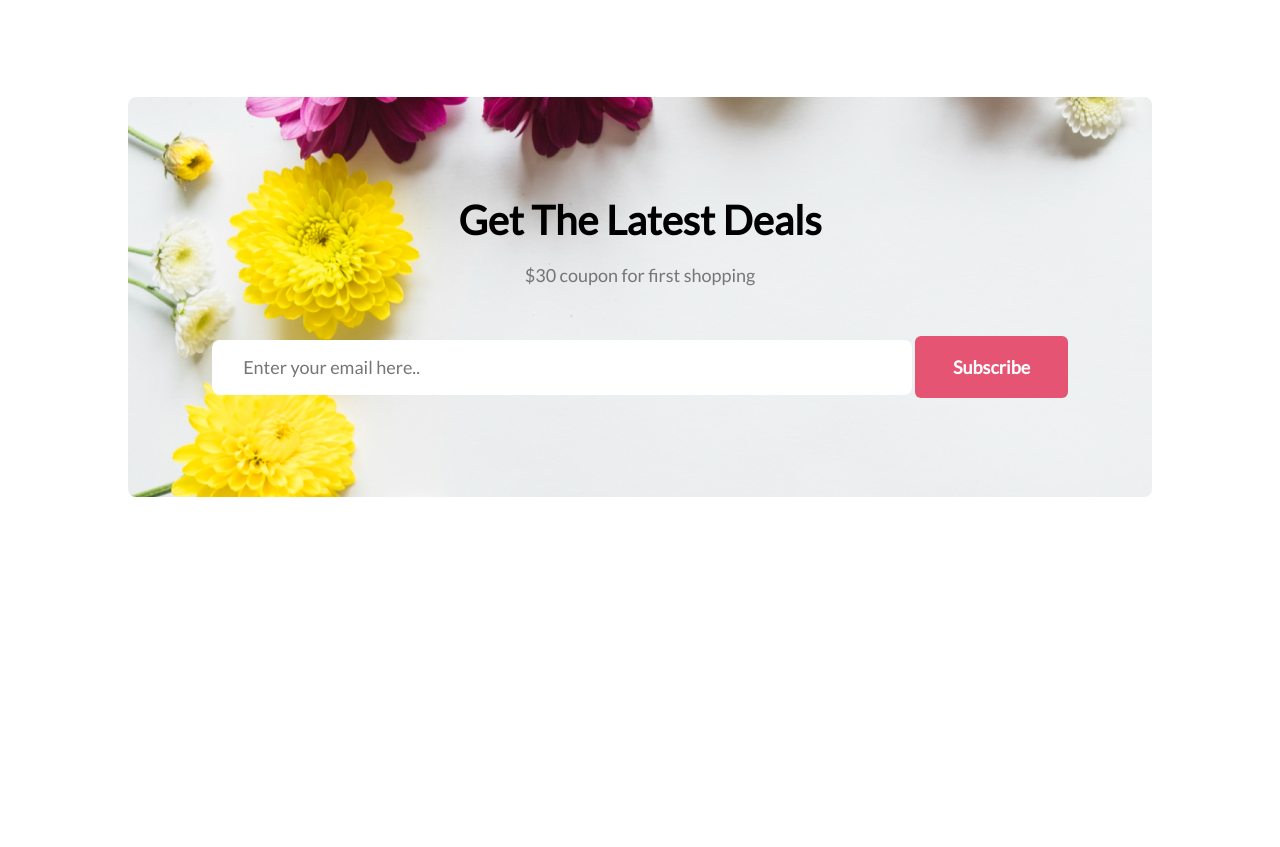
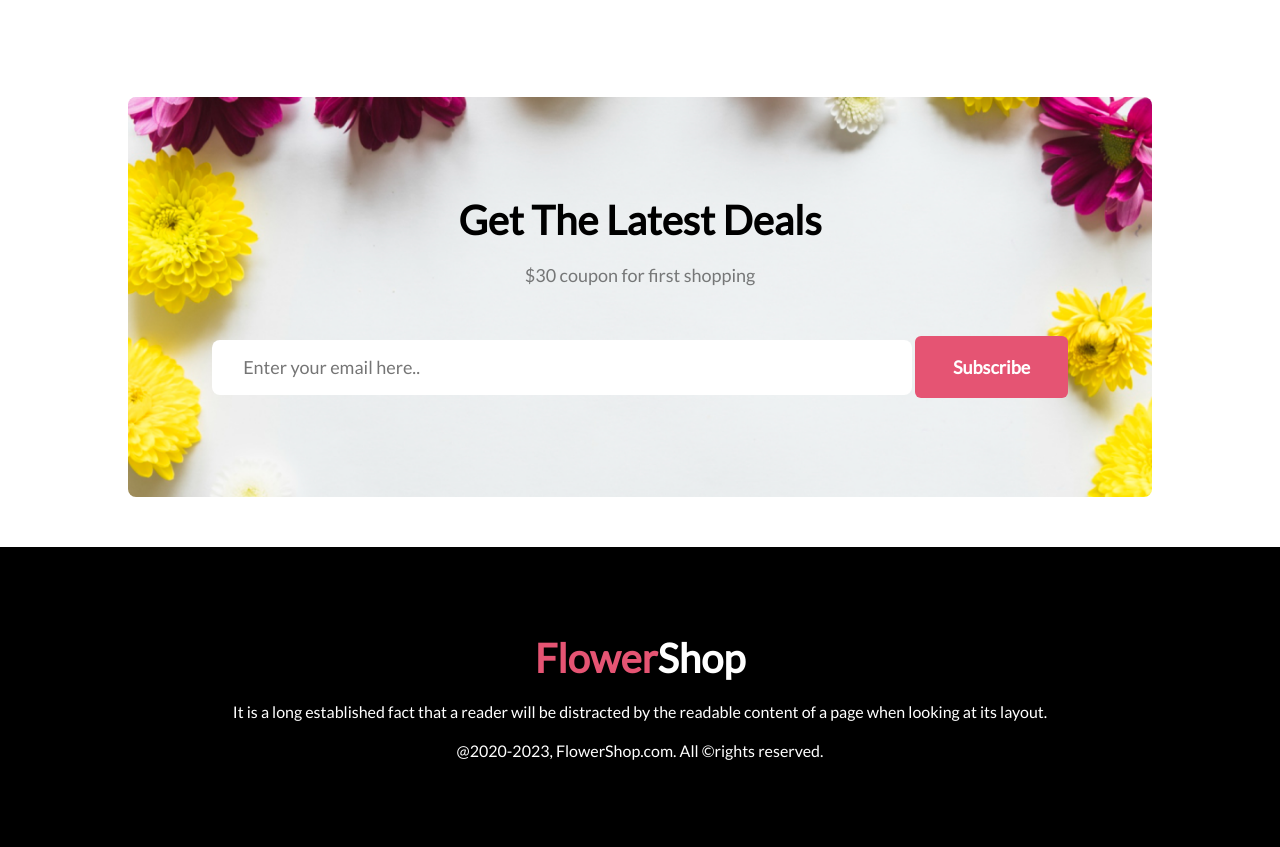
Before and after one commit to yuvrajdip/FlowerWebsiteAssignment-1, a plain HTML site: page index.html in a window 1280 px wide. Shown: the part 2959-3806 px from the top of the page. Before the commit the page ends 3456 px from the top, so only its background shows below. Drawn offline with Linux system fonts and the light colour scheme.

Commit message:
footer added

```diff
--- a/index.css
+++ b/index.css
@@ -101,6 +101,8 @@
 /** get the mail section */
 .bg-4{
   background-image: url("./Flower Asset/Rectangle\ 9.png");
+  background-position: center;
+  background-size: cover;
   height: 400px;
   width: 80%;
   margin: 0 auto;
@@ -123,7 +125,7 @@
   border-radius: 8px;
   border: none;
   font-size: 18px;
-  cursor:pointer;
+  cursor:default;
 }
 
 .child2{
@@ -131,3 +133,18 @@
   gap: 30px;
   justify-content: center;
 }
+
+
+footer{
+  height: 300px;
+  background-color: black;
+  display: flex;
+  flex-direction: column;
+  align-items: center;
+  justify-content: center;
+  color: white;
+}
+
+footer span{
+  color: #E55473;
+}
--- a/index.html
+++ b/index.html
@@ -33,7 +33,9 @@
     </header>
     <!--* First Section Ends -->
 
+
     <main>
+
       <!-- * Bonus Sections : Our Featured Flowers -->
       <div class="text-center mb-100">
         <p class="common-h-font mb-20">Our Featured Flowers</p>
@@ -64,6 +66,7 @@
         </div>
       </div>
 
+
       <!-- * 4rth Section : Hot Deal -->
       <div class="parent1 mb-100">
         <div class="left1 text-center">
@@ -79,9 +82,10 @@
         </div>
       </div>
 
+
       <!-- * 5th section : Instagram -->
       <div class="insta mb-100">
-        <p class="common-h-font mb-20">Instagram</p>
+        <p class="common-h-font mb-20" style="font-style: italic;">instagram</p>
         <p class="common-p-font mb-20">
           It is a long established fact that a reader will be distracted by the
           readable content of a page when looking at its layout.
@@ -117,9 +121,10 @@
       </div>
 
 
+      <!-- * another unique bonus section -->
       <!-- * Pinterest -->
       <div class="insta mb-100">
-        <p class="common-h-font mb-20">@interest</p>
+        <p class="common-h-font mb-20" style="font-style: italic;">pinterest</p>
         <p class="common-p-font mb-50">
           It is a long established fact that a reader will be distracted by the
           readable content of a page when looking at its layout.
@@ -157,7 +162,7 @@
 
 
       <!-- * Get the mail -->
-      <div class="bg-4 get-the-mail">
+      <div class="bg-4 get-the-mail mb-50">
         <div class="child6 text-center">
           <p class="common-h-font mb-20">Get The Latest Deals</p>
           <p class="common-p-font mb-50">$30 coupon for first shopping</p>
@@ -167,6 +172,10 @@
       </div>
     </main>
 
-
+    <footer>
+      <p class="common-h-font mb-20"><span>Flower</span>Shop</p>
+      <p class="mb-20">It is a long established fact that a reader will be distracted by the readable content of a page when looking at its layout.</p>
+      <p>@2020-2023, FlowerShop.com. All &copy;rights reserved. </p>
+    </footer>
   </body>
 </htm250
```
